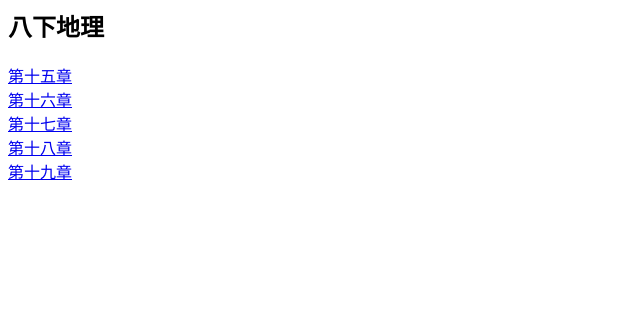
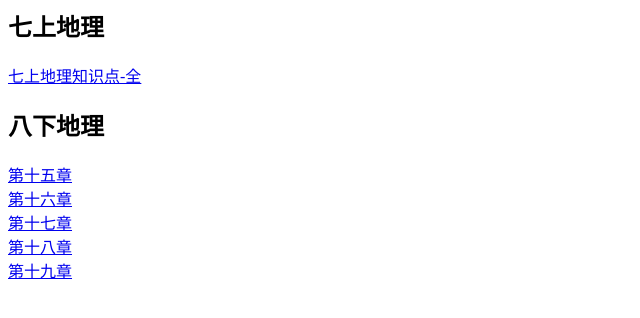
Before and after one commit to Frankchen850/Frankchen850.github.io, a plain HTML site: page GList.html in a window 1280 px wide. Shown: the whole page, without its empty margins (0-640 px from the left). Drawn offline with Linux system fonts and the light colour scheme.

Commit message:
Update GList.html
add d71

```diff
--- a/GList.html
+++ b/GList.html
@@ -1,5 +1,7 @@
 <html>
   <body>
+    <h2>七上地理</h2>
+    <a href="d71.html">七上地理知识点-全</a>
     <h2>八下地理</h2>
     <a href="d15.html">第十五章</a>
     <br>
```
